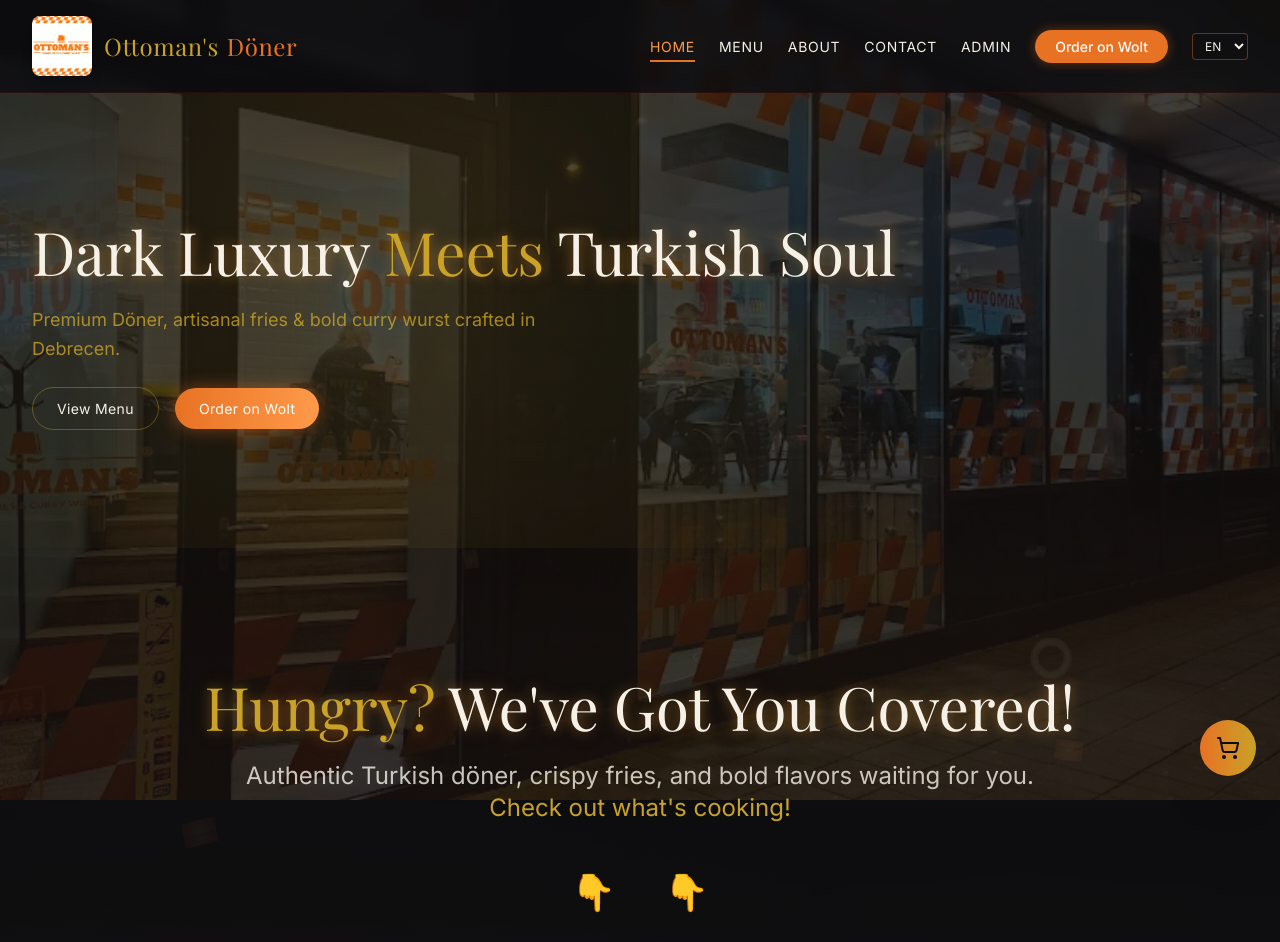
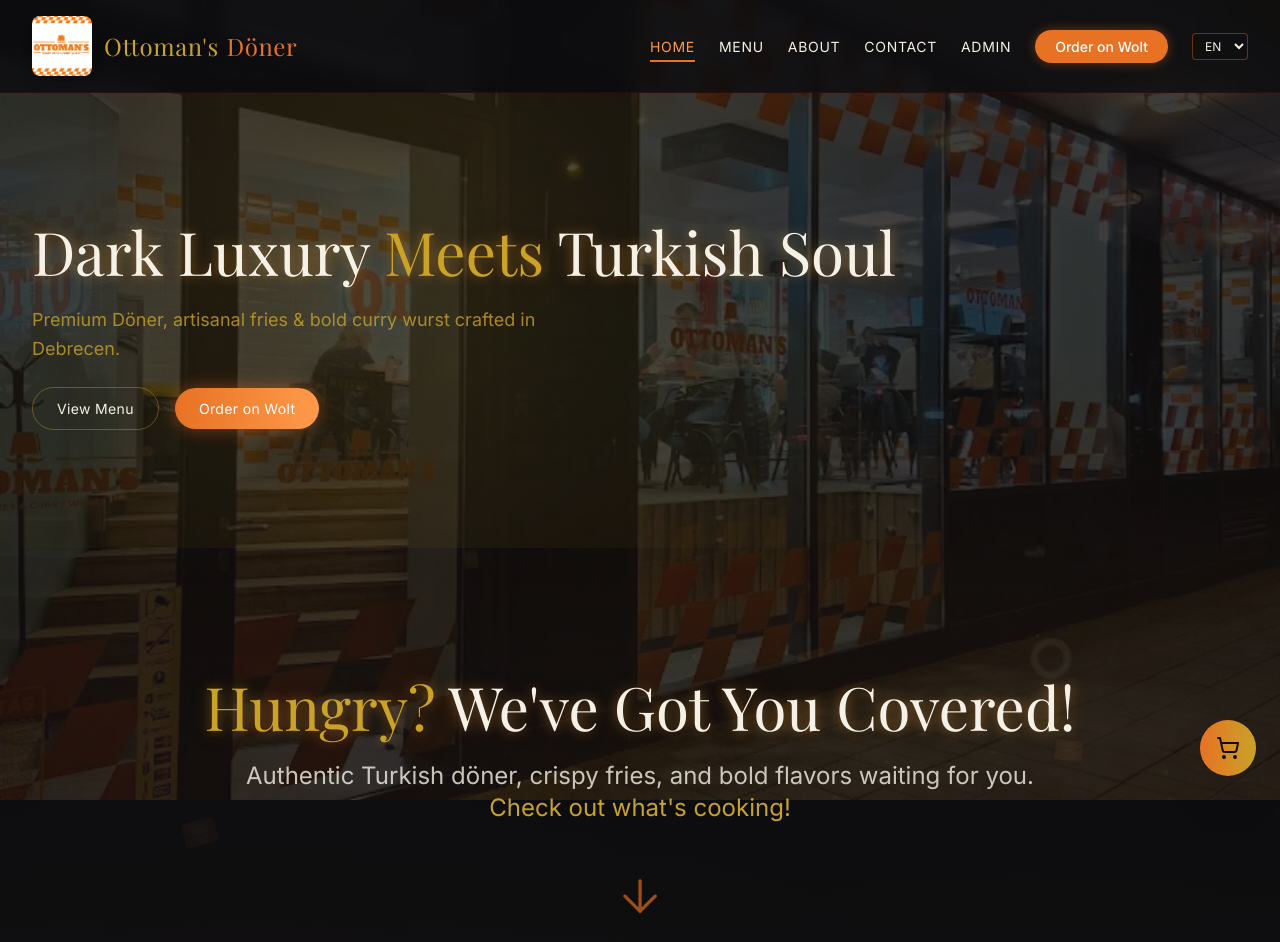
Before and after one commit to maramba-takunda-tapiwa/ottomans-doner-website, a Next.js app: page / in a window 1280 px wide. Shown: the top 942 px of the page. Built offline with nearby package versions, Linux system fonts and the light colour scheme; a web font is replaced by a local one.

Commit message:
Replace pointing hands with animated arrow

```diff
--- a/components/FeaturedItems.tsx
+++ b/components/FeaturedItems.tsx
@@ -1,6 +1,7 @@
 "use client";
 import { motion } from 'framer-motion';
 import Link from 'next/link';
+import { ArrowDown } from 'lucide-react';
 import { useLanguage } from '@/contexts/LanguageContext';
 import FallingFoodBackground from './FallingFoodBackground';
 
@@ -18,10 +19,6 @@ export function FeaturedItems() {
   const subtitle2 = language === 'en'
     ? "Check out what's cooking!"
     : "Nézd meg mit főzünk!";
-
-  const buttonText = language === 'en'
-    ? "Menu"
-    : "Menü";
 
   return (
     <section className='py-32 relative overflow-hidden'>
@@ -43,37 +40,26 @@ export function FeaturedItems() {
             </p>
           </motion.div>
 
-          {/* Animated Pointing Fingers */}
           <div className='flex flex-col items-center gap-8'>
-            {/* Pointing fingers above button */}
-            <div className='flex items-center justify-center gap-12'>
+            {/* Animated Arrow */}
             <motion.div
-                initial={{ opacity: 0, y: -30 }}
+              initial={{ opacity: 0, y: -20 }}
               whileInView={{ opacity: 1, y: 0 }}
               viewport={{ once: true }}
-                transition={{ delay: 0.5, duration: 0.6 }}
               animate={{
                 y: [0, 10, 0],
-                  transition: { repeat: Infinity, duration: 1.5, ease: "easeInOut" }
+                scale: [1, 1.1, 1]
               }}
-                className='text-4xl pointer-events-none'
+              transition={{
+                delay: 0.5,
+                duration: 2,
+                ease: "easeInOut",
+                repeat: Infinity
+              }}
+              className='text-scorchedOrange'
             >
-                👇
+              <ArrowDown size={48} strokeWidth={1.5} />
             </motion.div>
-              <motion.div
-                initial={{ opacity: 0, y: -30 }}
-                whileInView={{ opacity: 1, y: 0 }}
-                viewport={{ once: true }}
-                transition={{ delay: 0.6, duration: 0.6 }}
-                animate={{
-                  y: [0, 10, 0],
-                  transition: { repeat: Infinity, duration: 1.5, ease: "easeInOut", delay: 0.3 }
-                }}
-                className='text-4xl pointer-events-none'
-              >
-                👇
-              </motion.div>
-            </div>
 
             {/* Menu Button */}
             <motion.div
```
Lines whose indentation alone changed are shown as unchanged.
